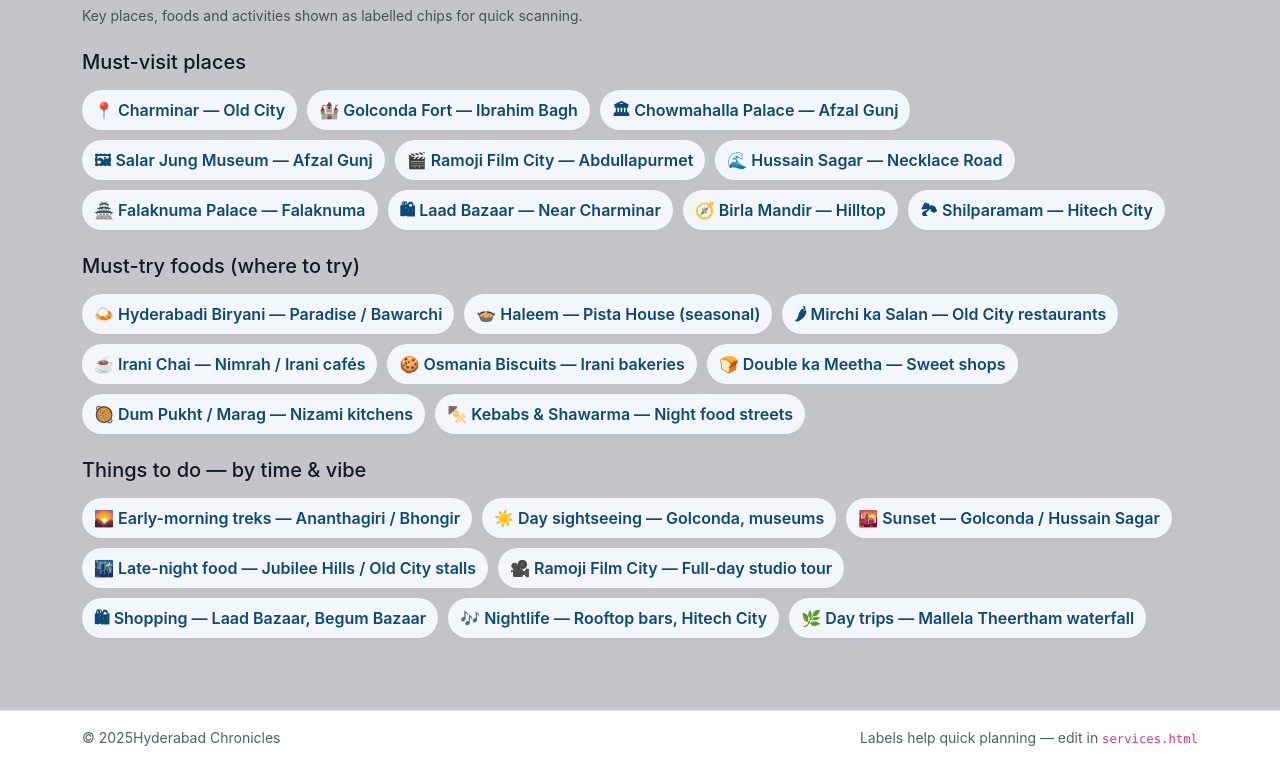
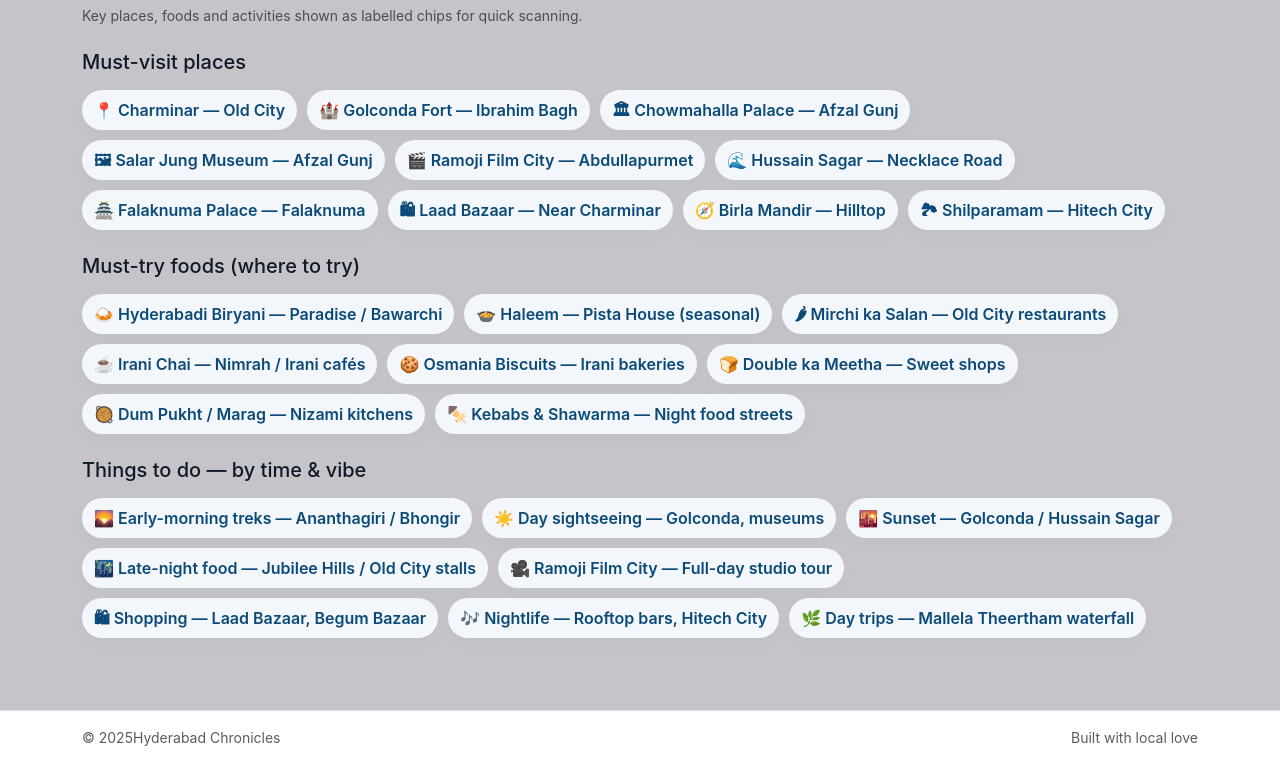
Before and after one commit to Rucheelt2007/Hyderabad-chronicles, a plain HTML site: page services.html in a window 1280 px wide. Shown: the part 167-931 px from the top of the page. Drawn offline with nearby package versions, Linux system fonts and the light colour scheme.

Commit message:
Update services.html

```diff
--- a/services.html
+++ b/services.html
@@ -88,7 +88,7 @@
   <footer class="bg-white border-top mt-auto">
     <div class="container py-3 d-flex justify-content-between small text-muted">
       <div>© <span id="year3"></span>Hyderabad Chronicles</div>
-      <div>Labels help quick planning — edit in <code>services.html</code></div>
+      <div> Built with local love <code></code></div>
     </div>
   </footer>
 
```
